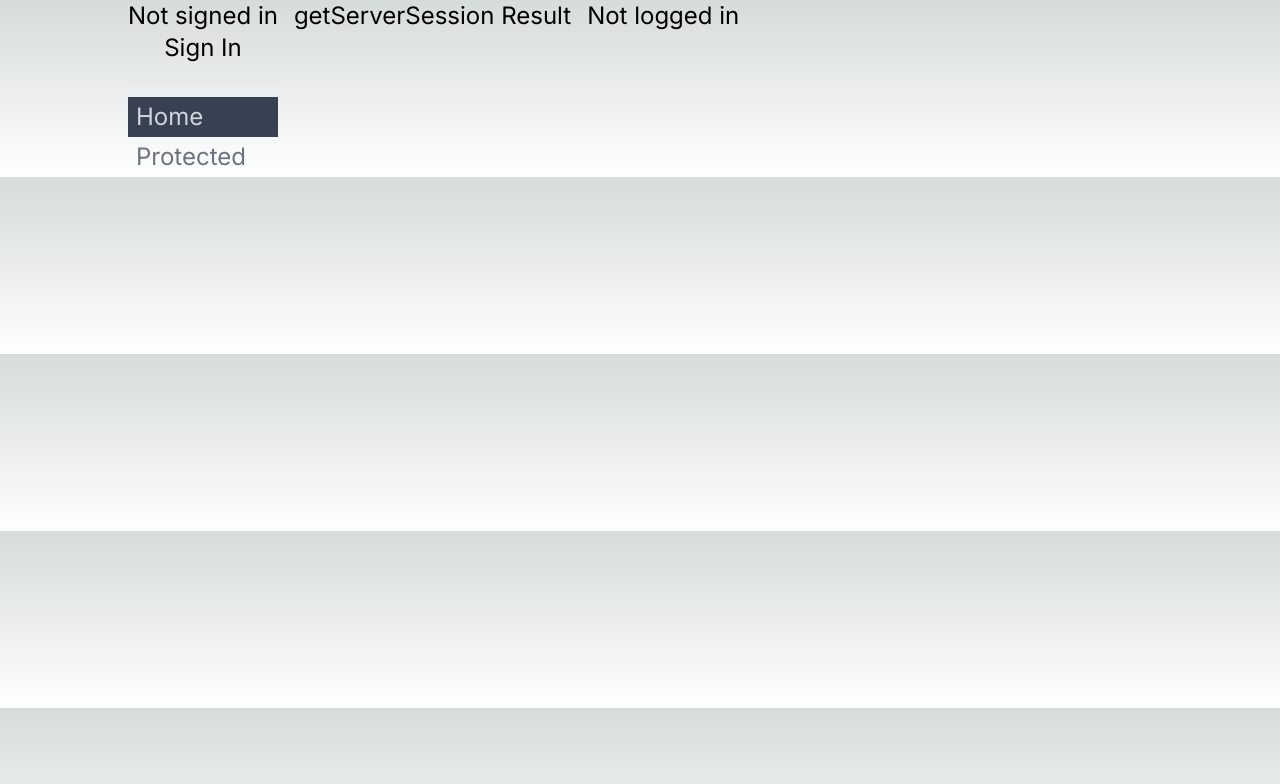
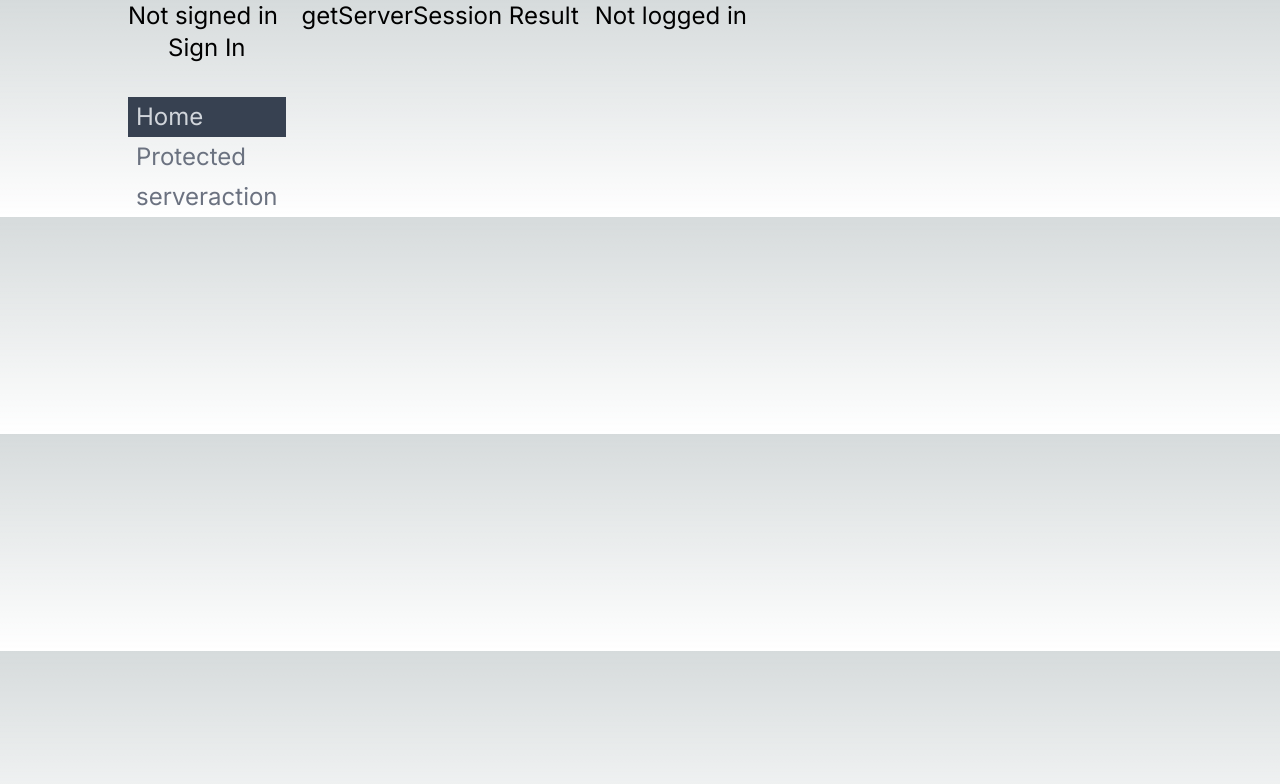
Before and after one commit to carltonj2000/nextjs-apprt-auth-ex1, a Next.js app: page / in a window 1280 px wide. Shown: the top 784 px of the page. Built offline with nearby package versions, Linux system fonts and the light colour scheme; no server answers.

Commit message:
add server actions

```diff
--- a/next.config.js
+++ b/next.config.js
@@ -1,4 +1,8 @@
 /** @type {import('next').NextConfig} */
-const nextConfig = {}
+const nextConfig = {
+  experimental: {
+    serverActions: true,
+  },
+};
 
-module.exports = nextConfig
+module.exports = nextConfig;
--- a/src/app/navMenu.tsx
+++ b/src/app/navMenu.tsx
@@ -44,6 +44,12 @@ export default function NavMenu() {
       >
         Protected
       </Link>
+      <Link
+        className={pathname === "/serveraction" ? ACTIVE_ROUTE : INACTIVE_ROUTE}
+        href={"/serveraction"}
+      >
+        serveraction
+      </Link>
     </div>
   );
 }
--- /dev/null
+++ b/src/app/serveraction/WhoAmIButton.tsx
@@ -0,0 +1,18 @@
+"use client";
+import { useState } from "react";
+
+export default function WhoAmIButton({
+  whoAmIAction,
+}: {
+  whoAmIAction: () => Promise<string>;
+}) {
+  const [name, setName] = useState<string>();
+  return (
+    <div>
+      <button onClick={async () => setName(await whoAmIAction())}>
+        Who Am I
+      </button>
+      {name && <div>You are {name}</div>}
+    </div>
+  );
+}
--- /dev/null
+++ b/src/app/serveraction/page.tsx
@@ -0,0 +1,15 @@
+import { getServerSession } from "next-auth";
+import WhoAmIButton from "./WhoAmIButton";
+
+export default async function ServerActionPage() {
+  const whoAmI = async () => {
+    "use server";
+    const session = await getServerSession();
+    return session?.user?.name || "Not Logged In";
+  };
+  return (
+    <div>
+      <WhoAmIButton whoAmIAction={whoAmI} />
+    </div>
+  );
+}
```
